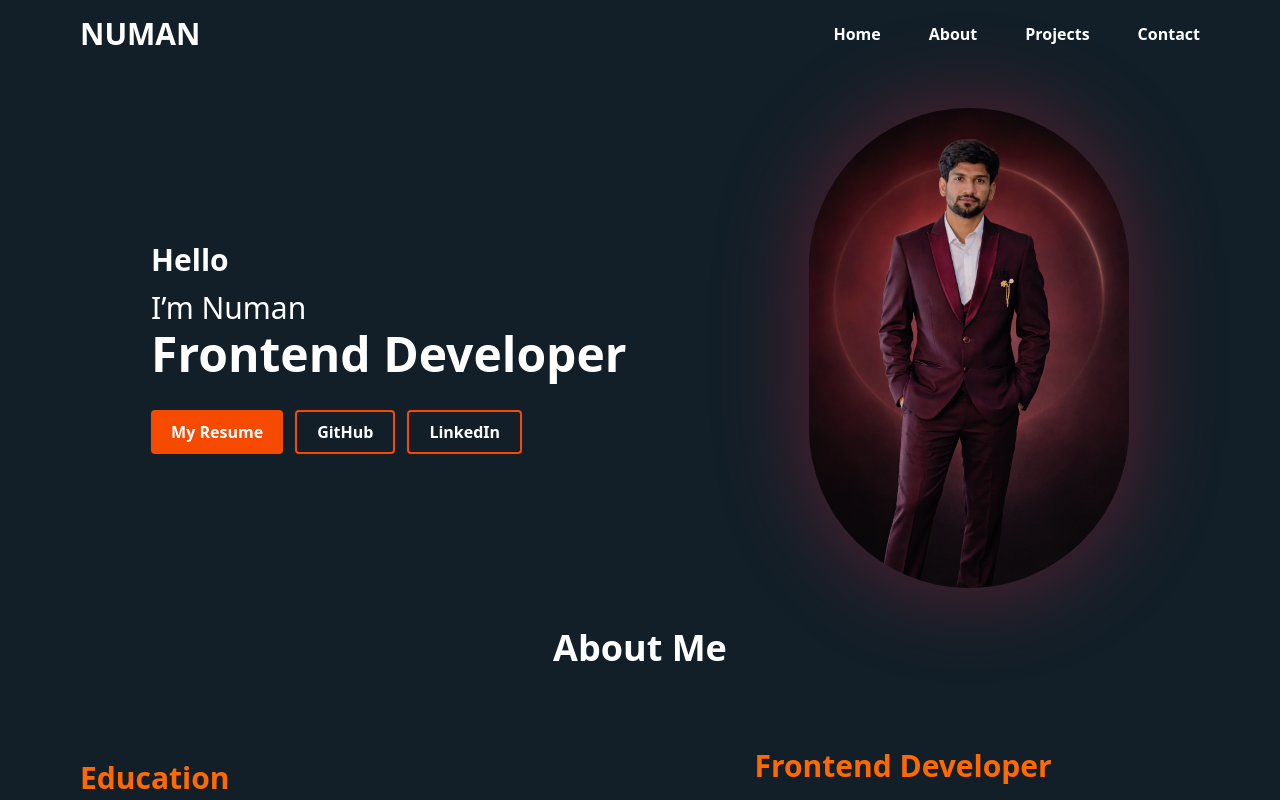
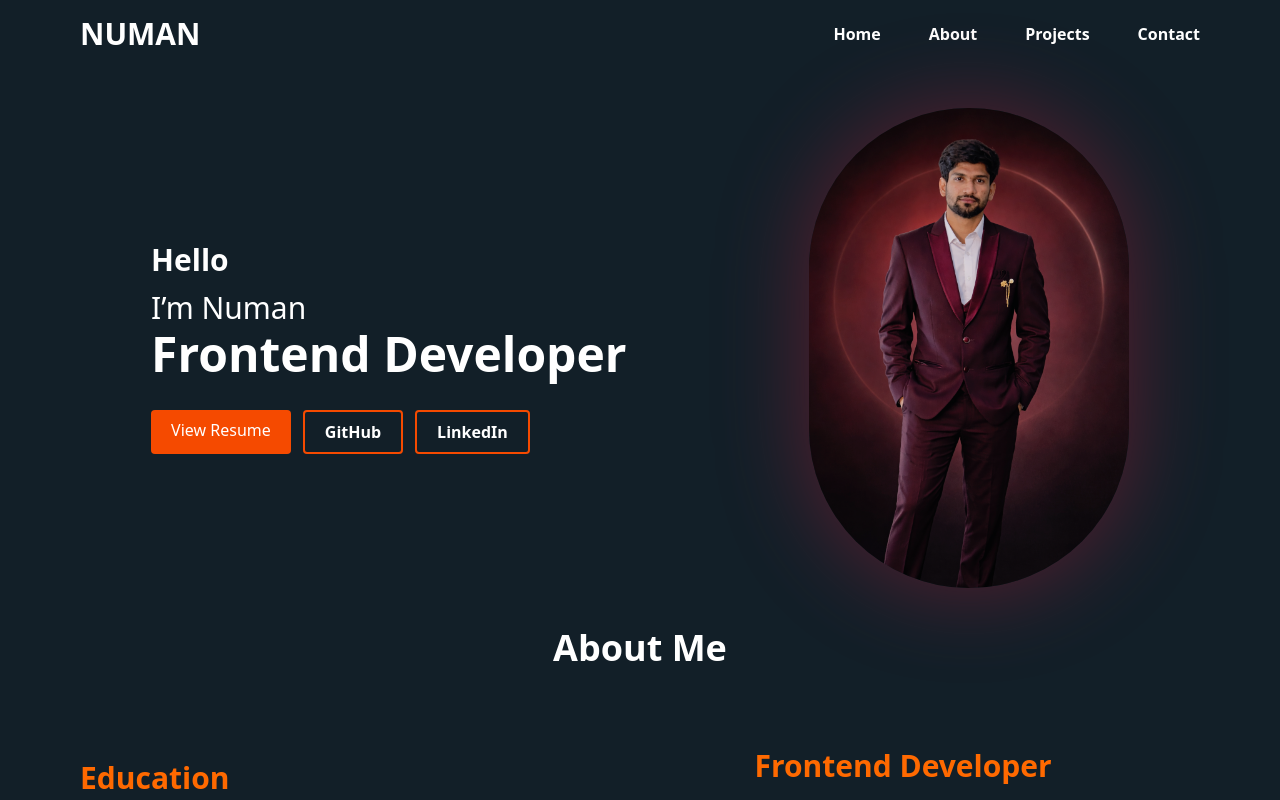
Before and after one commit to captainuman/portofolio, a React (Vite) app: page / in a window 1280 px wide. Shown: the top 800 px of the page. Built offline with nearby package versions, Linux system fonts and the light colour scheme.

Commit message:
resume added

```diff
--- a/src/Components/homepage/Home.jsx
+++ b/src/Components/homepage/Home.jsx
@@ -13,7 +13,8 @@ const Home = () => {
           <h1 className="text-4xl md:text-5xl font-bold mt-1">Frontend Developer</h1>
 
           <div className="flex flex-wrap justify-center md:justify-start gap-3 mt-8">
-            <button className="bg-orange-600 rounded font-semibold px-5 py-2">My Resume</button>
+            <a href="/resume/myresume.pdf" target="_blank" rel="noopener noreferrer" className="px-5 py-2 bg-orange-600 text-white rounded">
+            View Resume</a>
             <a href="https://github.com/captainuman" target="_blank" rel="noopener noreferrer"
               className="border-2 border-orange-600 rounded font-semibold px-5 py-2">
               GitHub</a>
```
Also changed, not shown: 1 other file (tests, documents, lock files or other folders).
